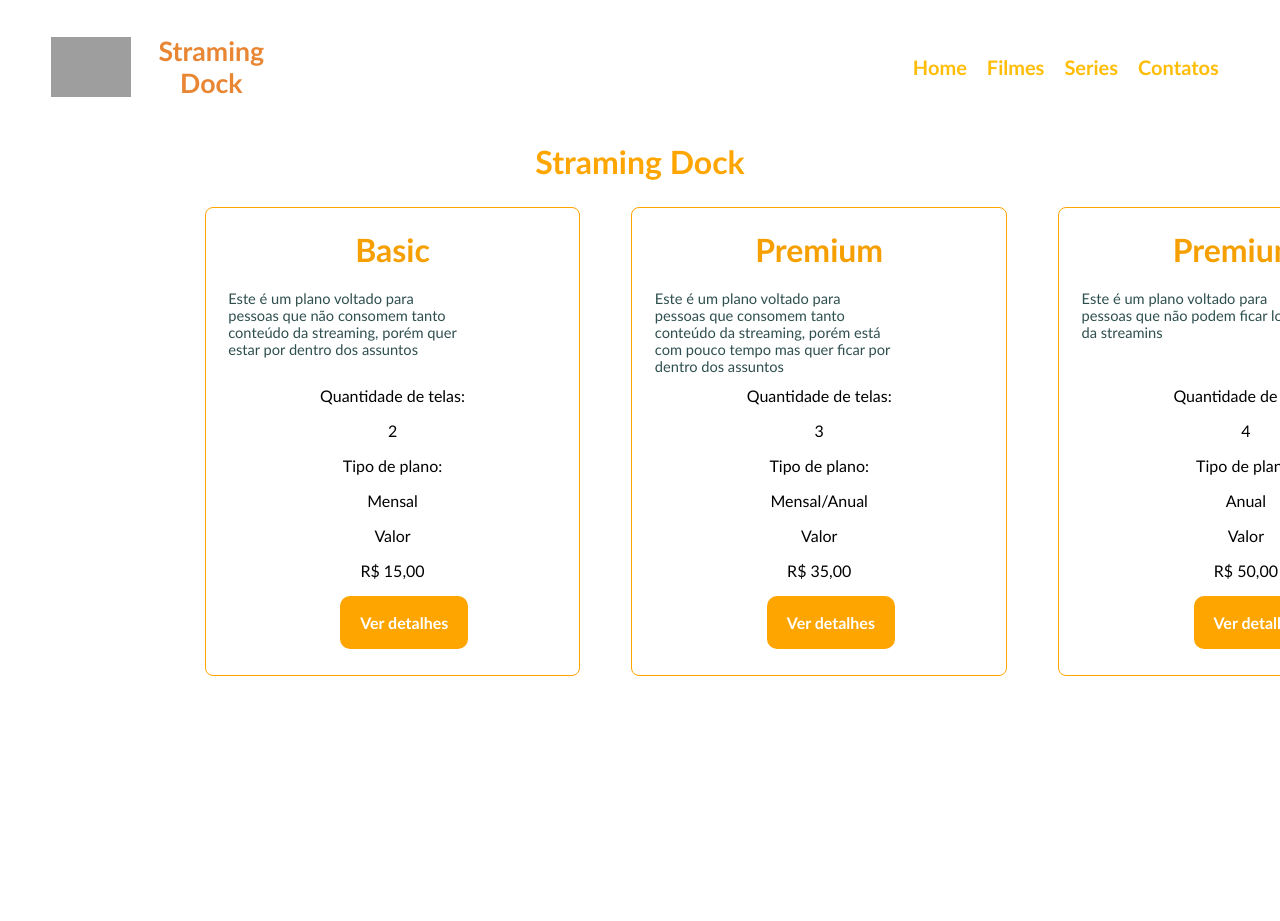
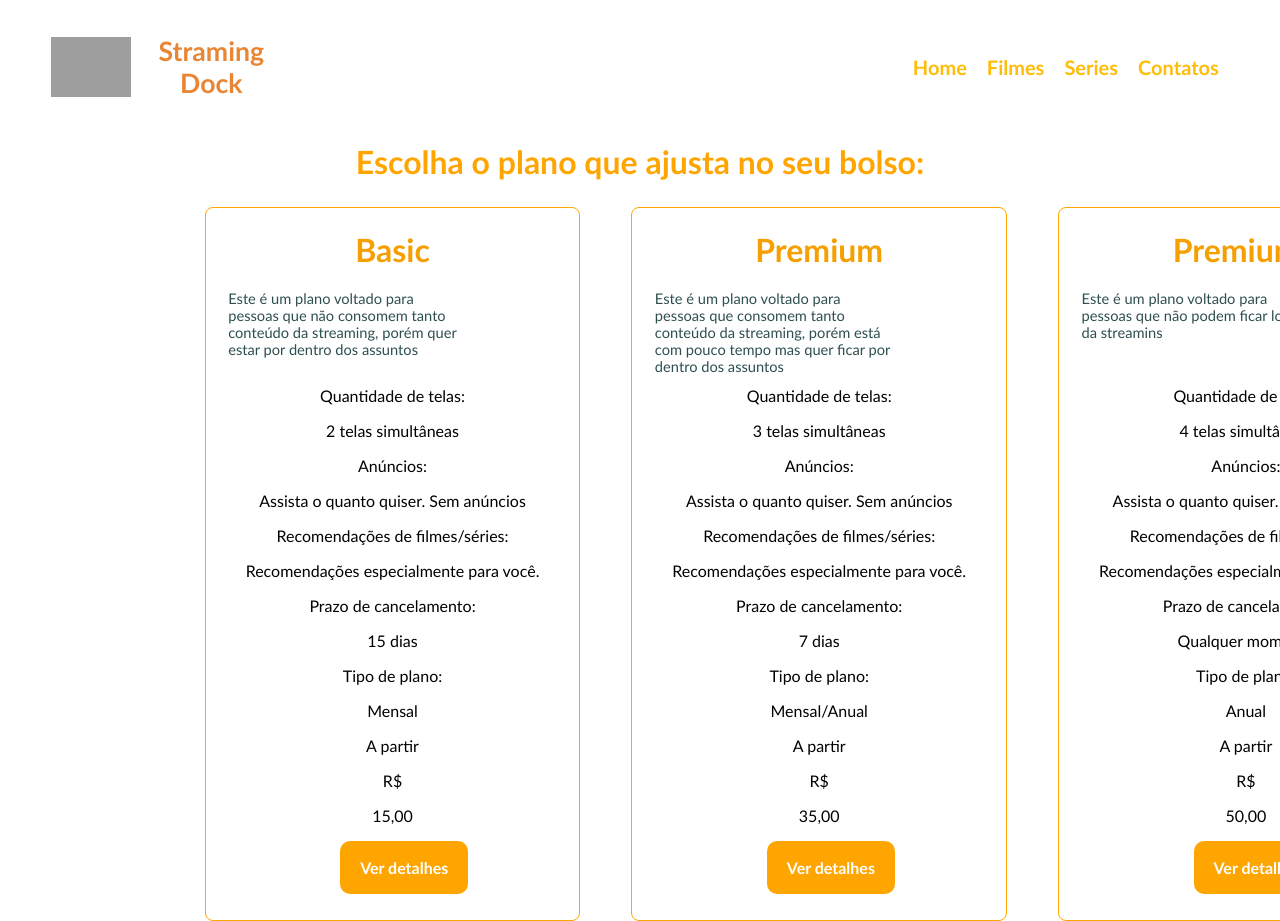
Before and after one commit to JonissonGomes/globotech-react, a React (Create React App) app in the folder streaming-academy/: page / in a window 1280 px wide. Shown: the top 921 px of the page. Before the commit the page ends 800 px from the top, so only its background shows below. Built offline with nearby package versions, Linux system fonts and the light colour scheme; grey boxes are pictures that could not be loaded.

Commit message:
Ajustando e inserindo novos itens informativos

```diff
--- a/streaming-academy/src/pages/Home/index.tsx
+++ b/streaming-academy/src/pages/Home/index.tsx
@@ -42,7 +42,7 @@ export const Home = () => {
   return (
     <>
       <div>
-        <h1 className={"titleHome"}> Straming Dock</h1>
+        <h1 className={"titleHome"}> Escolha o plano que ajusta no seu bolso: </h1>
       </div>
 
       <div className={"containerMain"}>
@@ -50,16 +50,37 @@ export const Home = () => {
           <div className={"containerBorder"}>
             <h1 className={"labelTitlePlan"}>{plan.name}</h1>
             <p className={"describeText"}>{plan.description}</p>
-            <p className={"labelTopics"}>
-              Quantidade de telas:
-              <p className={"labelContent"}>{plan.numberOfScreens}</p>
-            </p>
-            <p className={"labelContent"}>
-              Tipo de plano:
-              <p>{plan.type}</p>
-            </p>
-            <p className={"labelTopics"}>Valor</p>
-            <p className={"price"}>R$ {plan.valor},00</p>
+            <section className={'containerInformations'}>
+              <p className={"labelTopics"}>
+                <p className="labelTitle">Quantidade de telas:</p>
+                <p className={"labelContent"}>{plan.numberOfScreens} telas simultâneas</p>
+              </p>
+
+              <p className={"labelTopics"}>
+                <p className="labelTitle">Anúncios:</p>
+                <p className={"labelContent"}>{plan.sponsors}</p>
+              </p>
+
+              <p className={"labelTopics"}>
+                <p className="labelTitle">Recomendações de filmes/séries:</p>
+                <p className={"labelContent"}>{plan.recomendation}</p>
+              </p>
+
+              <p className={"labelTopics"}>
+                <p className="labelTitle">Prazo de cancelamento:</p>
+                <p className={"labelContent"}>{plan.cancellationTime}</p>
+              </p>
+
+              <p className={"labelTopics"}>
+                <p className="labelTitle">Tipo de plano:</p>
+                <p className={"labelContent"}>{plan.type}</p>
+              </p>
+            </section>
+            <p className={"labelPrice"}>A partir</p>
+            <section className={"contentPrice"}>
+                <p className={'cifra'}>R$ </p>
+                <p className={"price"}>{plan.valor},00</p>
+            </section>
 
             <section className={"buttonGeneric"}>
               <p className={"buttonText"}>Ver detalhes </p>
```
